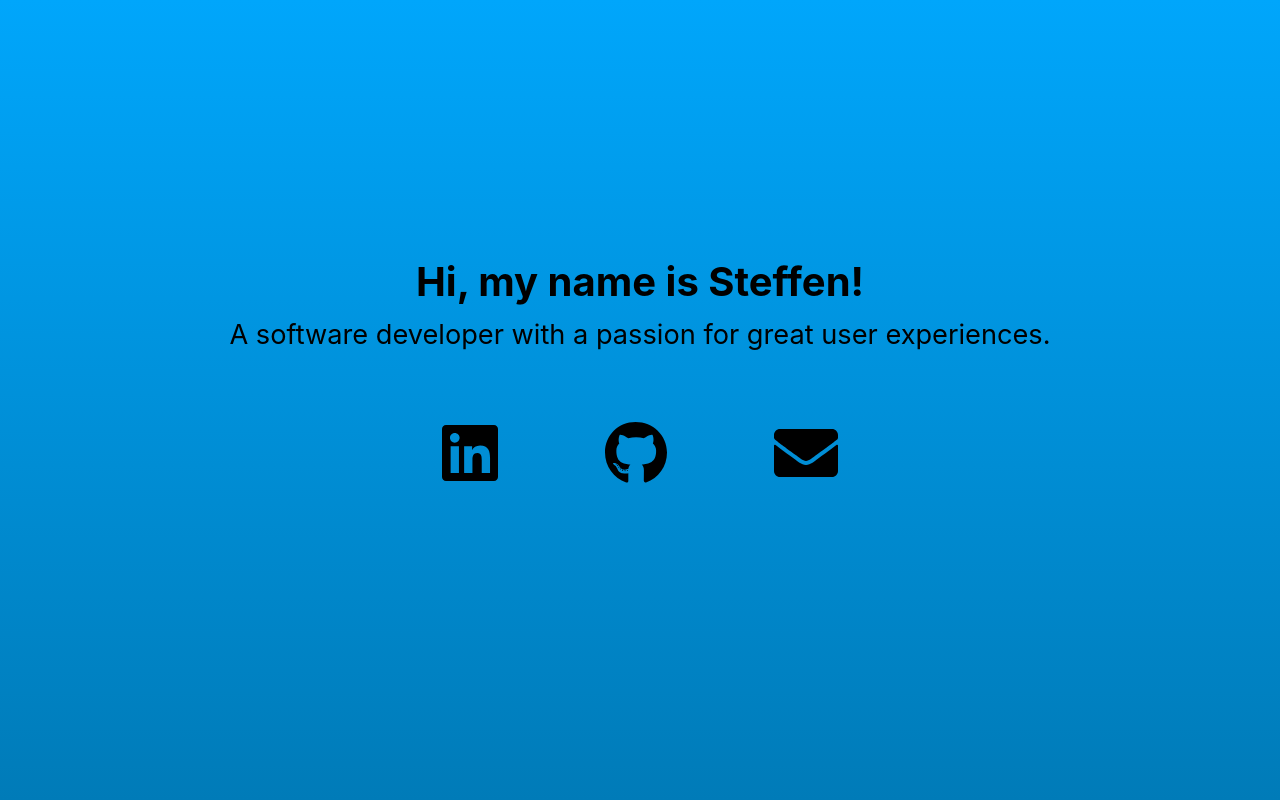
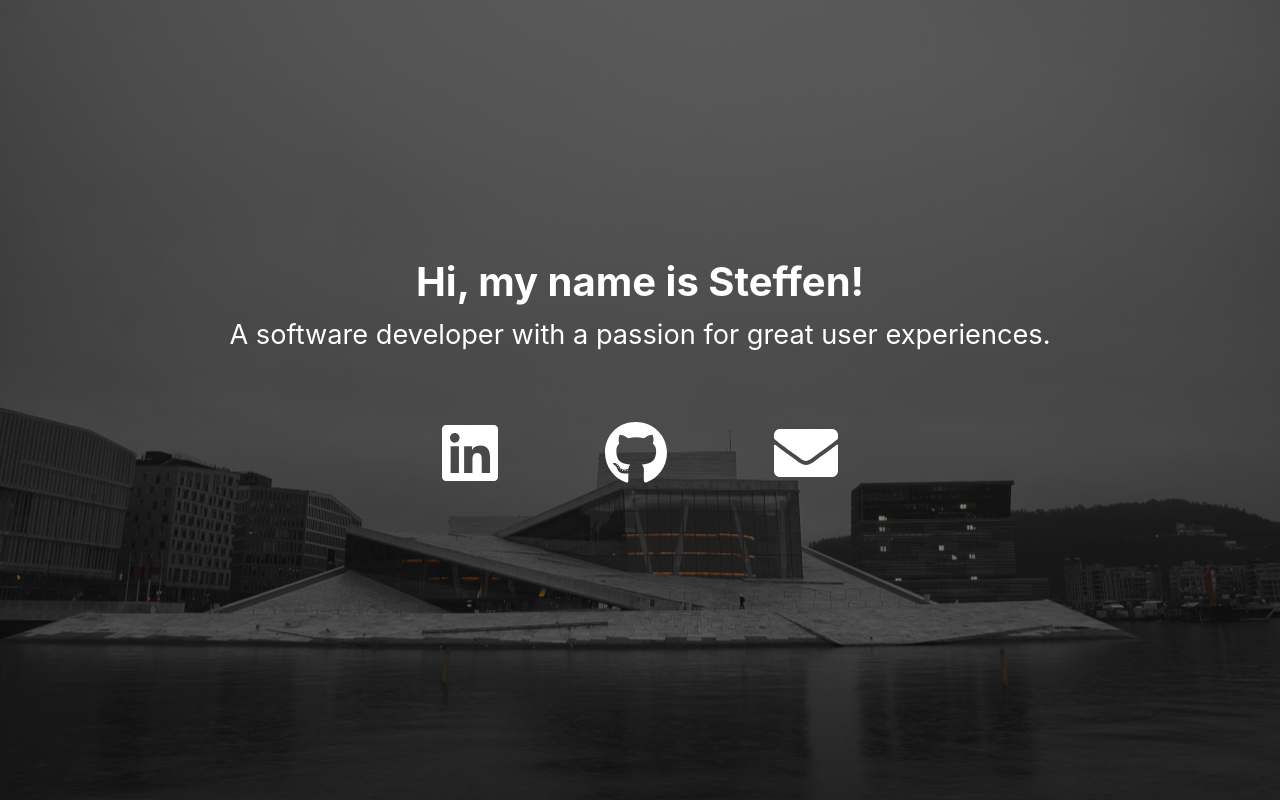
Before and after one commit to SteffenEBraaten/personal-webpage, a React (Create React App) app: page / in a window 1280 px wide. Shown: the top 800 px of the page. Built offline with nearby package versions, Linux system fonts and the light colour scheme; the HTML template or start-up script is replaced by a standard one.

Commit message:
Feature/#35 change to wallpaper (#39)
* #35 Changed background and color pallet to match

* Pasted color pallet inside wrapper css

```diff
--- a/src/components/SocialMediaBar/SocialMediaBar.module.css
+++ b/src/components/SocialMediaBar/SocialMediaBar.module.css
@@ -10,12 +10,12 @@
 
 a {
   text-decoration: none;
-  color: #000000;
+  color: #ffffff;
   transition: color 0.5s;
 }
 
 a:hover {
-  color: #4a6fa5;
+  color: #959595;
   text-decoration: none;
 }
 
--- a/src/sections/ContentWrapper/ContentWrapper.module.css
+++ b/src/sections/ContentWrapper/ContentWrapper.module.css
@@ -1,3 +1,20 @@
+/* Color pallett
+Dusty Gray
+#959595
+
+Tuatara
+#343433
+
+Tundora
+#444344
+
+Gray Asparagus
+#4B4C4B */
+
+body {
+  color: #ffffff;
+}
+
 .container {
-  background-image: linear-gradient(to bottom, #00a6fb, #006494);
+  background-image: linear-gradient(to bottom, #343433, #4B4C4B);
 }
--- a/src/sections/Landing/Landing.module.css
+++ b/src/sections/Landing/Landing.module.css
@@ -6,6 +6,9 @@
   justify-content: center;
   text-align: center;
   padding: 0 2em;
+  background: linear-gradient(rgba(0, 0, 0, 0.5), rgba(0, 0, 0, 0.5)), url("../../media/opera.jpeg");
+  background-position: center;
+  background-size: cover;
 }
 
 .landingH1 {
```
Also changed, not shown: src/media/opera.jpeg (added).
